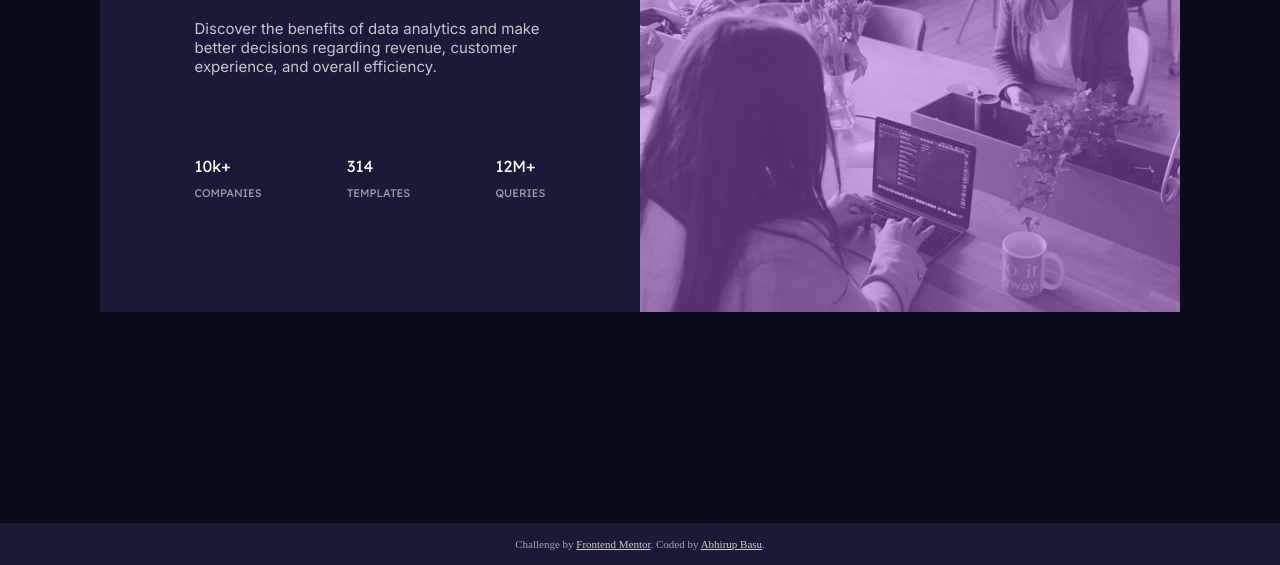
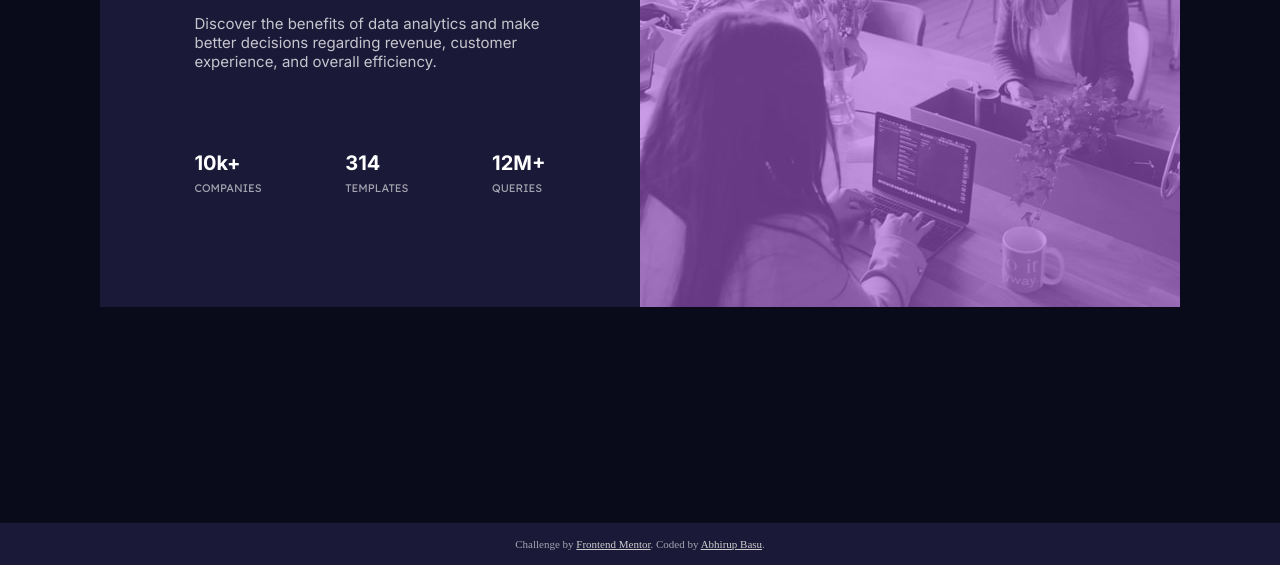
Before and after one commit to basuabhirup/stats-preview-card, a plain HTML site: page index.html in a window 1280 px wide. Shown: the part 235-800 px from the top of the page. Drawn offline with Linux system fonts and the light colour scheme.

Commit message:
Modified Stat-head font family and weight properly.

```diff
--- a/styles.css
+++ b/styles.css
@@ -11,11 +11,11 @@ body {
   flex-wrap: wrap;
   justify-content: center;
   margin: 7.5% auto;
-  padding: 5px;;
+  padding: 0;
 }
 
 .image {
-  display: inline-block;
+  display: flex;
   flex: 1 1 540px;
   width: 540px;
   max-width: 540px;
@@ -23,11 +23,10 @@ body {
   align-content: center;
   background: hsl(277, 64%, 61%);
   flex: 0 0;
-
 }
 
 img {
-  opacity: 0.5;
+  opacity: 0.4;
 }
 
 .text {
@@ -89,13 +88,16 @@ h3 {
 }
 
 h4 {
-  margin: 5px auto;
+  margin: 5px auto 1px;
   font-weight: normal;
+  font-size: 20px;
+  font-family: 'Inter', sans-serif;
+  font-weight: bold;
   color: hsl(0, 0%, 100%);
 }
 
 p {
-  margin: 5px auto;
+  margin: 1px auto;
   font-variant: small-caps;
   font-weight: 100;
   color: hsla(0, 0%, 100%, 0.6);
```
